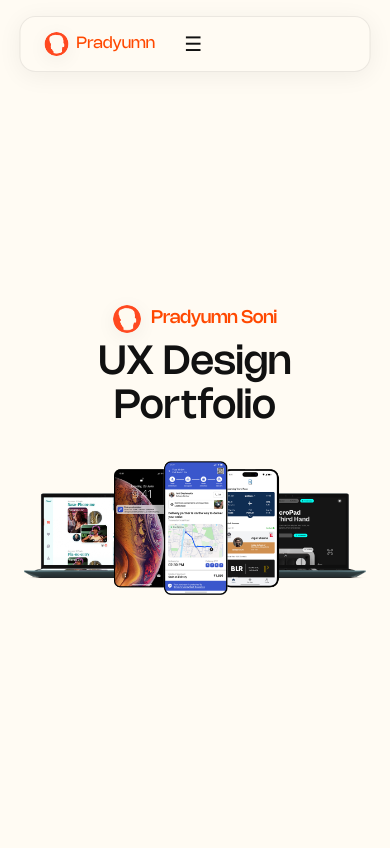
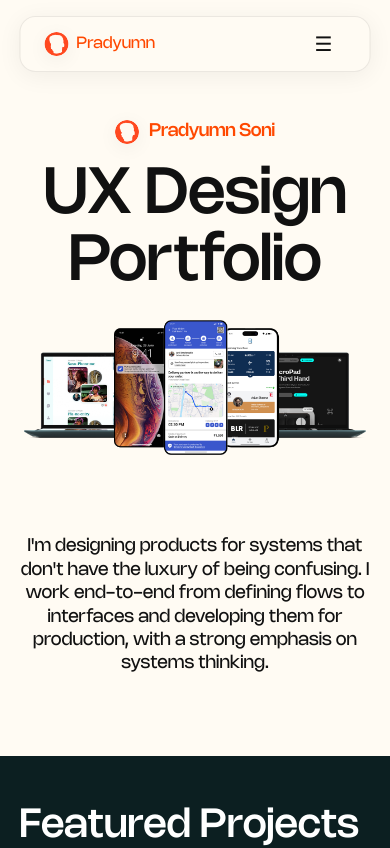
Before and after one commit to PradyumnSoni/portfolio-v2, a Next.js app: page / in a window 390 px wide. Shown: the top 848 px of the page. Built offline with nearby package versions, Linux system fonts and the light colour scheme.

Commit message:
Enhance responsive styles across multiple sections; update Footer, Header, Community Education, and Hero sections for improved layout and mobile compatibility, including new media queries and adjustments to padding, margins, and alignment.

```diff
--- a/components/layout/Footer.module.scss
+++ b/components/layout/Footer.module.scss
@@ -23,6 +23,22 @@
   margin-top: -10px;
   background: var(--color-accent);
   padding: 100px var(--section-padding-x);
+}
+
+@media (max-width: 768px) {
+  .contentRow {
+    margin-top: -2px;
+    padding-top: 60px;
+    padding-bottom: 84px;
+  }
+
+  .contentInner {
+    gap: 56px;
+  }
+
+  .recordColumn {
+    align-items: flex-start;
+  }
 }
 
 .contentInner {
--- a/components/layout/Header.module.scss
+++ b/components/layout/Header.module.scss
@@ -177,8 +177,14 @@
 }
 
 @media (max-width: 768px) {
+  .nav {
+    justify-content: space-between;
+    gap: var(--space-sm);
+  }
+
   .menuButton {
     display: flex;
+    margin-left: auto;
   }
 
   .contactWrapper {
@@ -187,15 +193,16 @@
 
   .links {
     position: absolute;
-    top: 100%;
+    top: calc(100% + 5px);
     left: 0;
     right: 0;
     flex: none;
     flex-direction: column;
     gap: 0;
     padding: var(--space-md);
-    background: #faf8f5;
-    border-bottom: 1px solid var(--color-border);
+    background: var(--color-bg-cream);
+    border: 1px solid var(--color-border);
+    border-radius: var(--radius-lg);
     max-height: 0;
     overflow: hidden;
     opacity: 0;
--- a/components/sections/CommunityEducationSection.module.scss
+++ b/components/sections/CommunityEducationSection.module.scss
@@ -1,6 +1,4 @@
-.section {
-  // Full-bleed wrapper for multiple subsections (each handles its own bg/padding)
-}
+// .section is an intentionally light wrapper; each subsection handles its own bg/padding.
 
 .inner {
   max-width: var(--max-width-content);
@@ -85,6 +83,29 @@
 
 .mediaImg {
   object-fit: cover;
+}
+
+@media (max-width: 768px) {
+  .inner {
+    padding-block: clamp(4.75rem, 10vw, 5.5rem);
+    padding-inline: clamp(1.25rem, 4vw, 2rem);
+  }
+
+  .tagIcon {
+    width: 24px;
+    height: 24px;
+  }
+
+  .media {
+    border-radius: 14px;
+    max-width: none;
+  }
+
+  .birlaCaption {
+    padding: var(--space-lg);
+    font-size: 1.25rem;
+    line-height: 1.25;
+  }
 }
 
 /* Canary workshop */
@@ -245,6 +266,12 @@
   gap: 60px;
 }
 
+@media (max-width: 768px) {
+  .birlaGrid {
+    gap: 28px;
+  }
+}
+
 .birlaItem {
   position: relative;
   border-radius: 30px;
@@ -256,6 +283,12 @@
   position: relative;
   aspect-ratio: 1200 / 600;
   background: var(--color-border);
+}
+
+@media (max-width: 768px) {
+  .birlaImage {
+    aspect-ratio: 4 / 5;
+  }
 }
 
 .birlaImg {
@@ -282,3 +315,11 @@
   font-size: 2rem;
   color: var(--color-text-inverse);
 }
+
+@media (max-width: 768px) {
+  .birlaCaption {
+    padding: var(--space-lg);
+    font-size: 1.5rem;
+    line-height: 1.25;
+  }
+}
--- a/components/sections/HeroSection.module.scss
+++ b/components/sections/HeroSection.module.scss
@@ -48,6 +48,15 @@
   margin-bottom: var(--space-sm);
 }
 
+@media (max-width: 768px) {
+  .title {
+    font-size: clamp(4rem, 6vw, 4rem);
+    margin-top: 10px;
+    line-height: 1.05;
+    letter-spacing: -0.01em;
+  }
+}
+
 .mockups {
   margin-top: var(--space-xl);
   margin-bottom: 0;
@@ -60,3 +69,28 @@
   margin: 0 auto;
   display: block;
 }
+
+@media (max-width: 768px) {
+  .hero {
+    min-height: auto;
+    align-items: flex-start;
+    justify-content: flex-start;
+    padding-top: calc(var(--header-height) + var(--space-3xl));
+    padding-bottom: var(--space-xl);
+  }
+
+  .labelHead {
+    width: 1.5rem;
+    height: 1.5rem;
+    min-width: 1.5rem;
+    min-height: 1.5rem;
+  }
+
+  .mockups {
+    margin-top: var(--space-lg);
+  }
+
+  .mockupImage {
+    max-width: 720px;
+  }
+}
```
